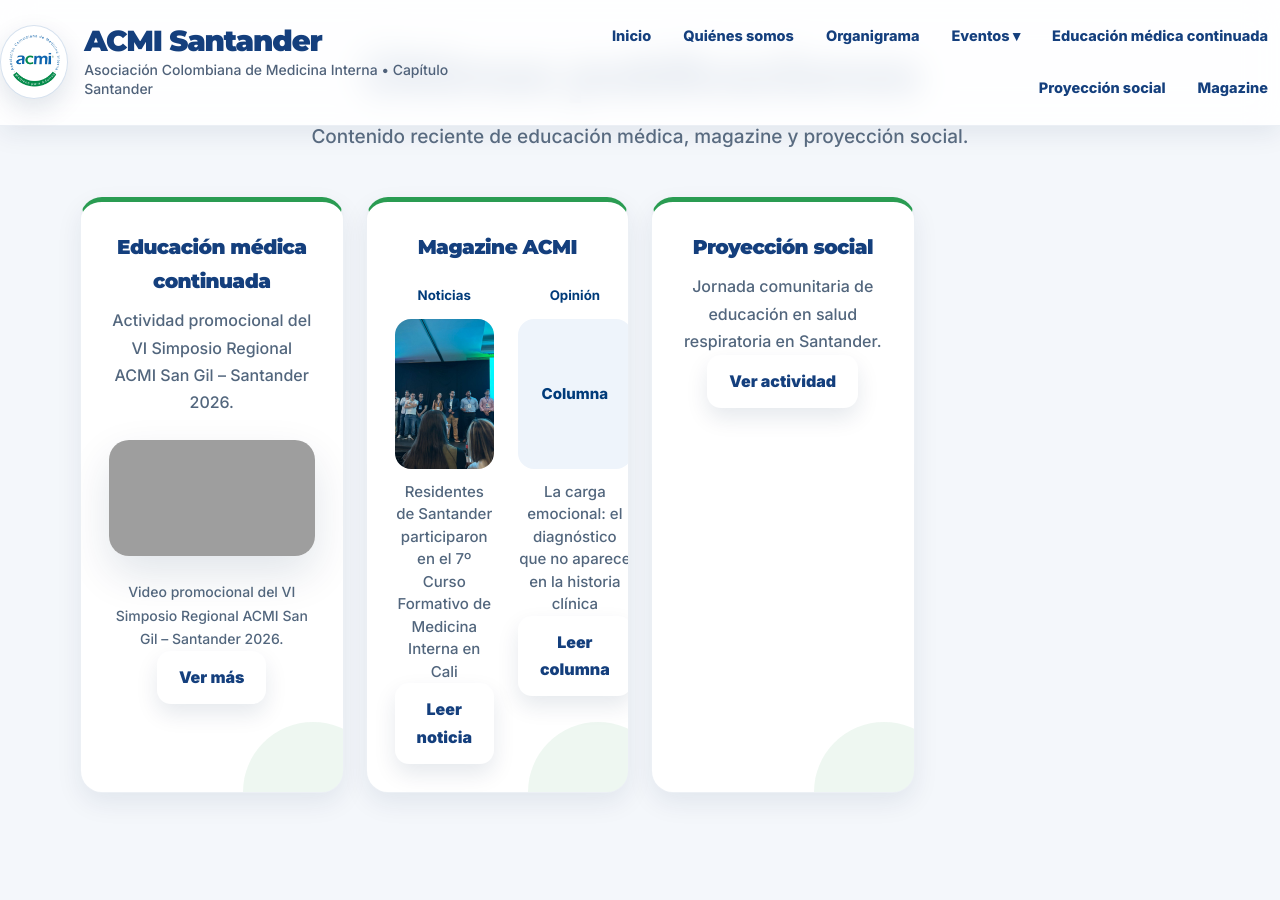
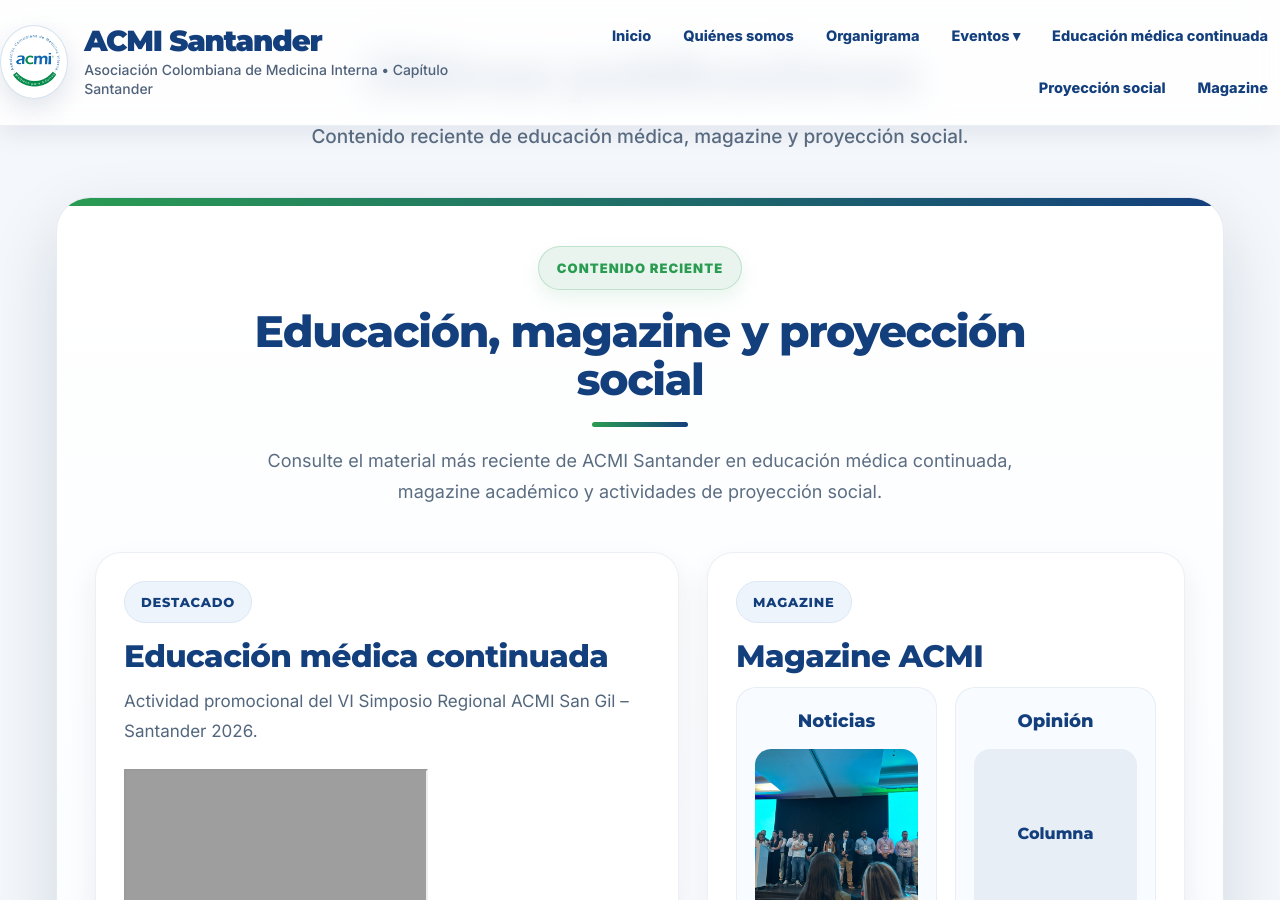
Before and after one commit to Acmisantander/Acmisantander, a Jekyll site: the page built from index.html, in a window 1280 px wide and 900 px high, scrolled down 4871 px. Built offline with Jekyll 4.4.1, drawn with Linux system fonts in a browser that asks for light colours; grey boxes are pictures that could not be loaded.

Commit message:
Update index.html

```diff
--- a/index.html
+++ b/index.html
@@ -1085,33 +1085,261 @@
 
 /* ==============================
    ÚLTIMAS PUBLICACIONES
+   TARJETA ÚNICA GRANDE
    ============================== */
 
-    .magazine-contenido{
+.publicaciones-card-unica{
+  max-width:1280px;
+  margin:0 auto;
+  background:linear-gradient(180deg, rgba(255,255,255,0.98), rgba(248,251,255,0.98));
+  border-radius:34px;
+  border:1px solid rgba(20,63,125,0.10);
+  box-shadow:0 28px 70px rgba(8,40,79,0.14);
+  overflow:hidden;
+  position:relative;
+}
+
+.publicaciones-card-unica::before{
+  content:"";
+  position:absolute;
+  inset:0 0 auto 0;
+  height:8px;
+  background:linear-gradient(90deg, var(--verde-acmi), var(--azul-acmi));
+  z-index:2;
+}
+
+.publicaciones-card-header{
+  text-align:center;
+  max-width:940px;
+  margin:0 auto;
+  padding:48px 36px 26px 36px;
+}
+
+.publicaciones-card-header h3{
+  font-family:'Montserrat', sans-serif;
+  color:var(--azul-acmi);
+  font-size:44px;
+  line-height:1.08;
+  font-weight:800;
+  letter-spacing:-0.03em;
+  margin-bottom:12px;
+}
+
+.publicaciones-card-header h3::after{
+  content:"";
+  display:block;
+  width:96px;
+  height:5px;
+  border-radius:999px;
+  margin:18px auto 0 auto;
+  background:linear-gradient(90deg, var(--verde-acmi), var(--azul-acmi));
+}
+
+.publicaciones-card-header p{
+  color:#5b6d82;
+  font-size:18px;
+  line-height:1.75;
+  margin:18px auto 0 auto;
+  max-width:800px;
+}
+
+.publicaciones-layout{
+  display:grid;
+  grid-template-columns:1.1fr 0.9fr;
+  gap:28px;
+  padding:18px 38px 38px 38px;
+  align-items:start;
+}
+
+.publicacion-feature,
+.publicacion-box{
+  background:#ffffff;
+  border:1px solid rgba(20,63,125,0.08);
+  border-radius:26px;
+  box-shadow:0 14px 30px rgba(8,40,79,0.08);
+  padding:28px;
+  position:relative;
+  overflow:hidden;
+}
+
+.publicacion-feature::before,
+.publicacion-box::before{
+  content:"";
+  position:absolute;
+  width:150px;
+  height:150px;
+  border-radius:50%;
+  right:-55px;
+  bottom:-70px;
+  background:rgba(42,156,82,0.07);
+}
+
+.publicacion-badge{
+  display:inline-block;
+  padding:9px 16px;
+  border-radius:999px;
+  font-family:'Montserrat', sans-serif;
+  font-size:13px;
+  font-weight:800;
+  text-transform:uppercase;
+  letter-spacing:0.06em;
+  margin-bottom:16px;
+  background:#eef4fb;
+  color:var(--azul-acmi);
+  border:1px solid #dbe7f5;
+}
+
+.publicacion-badge-verde{
+  background:#eaf4ee;
+  color:var(--verde-acmi);
+  border:1px solid rgba(42,156,82,0.22);
+}
+
+.publicacion-badge-azul{
+  background:#eef4fb;
+  color:var(--azul-acmi);
+  border:1px solid #dbe7f5;
+}
+
+.publicacion-feature h4,
+.publicacion-box h4{
+  font-family:'Montserrat', sans-serif;
+  color:var(--azul-acmi);
+  font-size:31px;
+  line-height:1.12;
+  font-weight:800;
+  letter-spacing:-0.02em;
+  margin-bottom:14px;
+  position:relative;
+  z-index:2;
+}
+
+.publicacion-feature p,
+.publicacion-box p{
+  color:#52667d;
+  font-size:17px;
+  line-height:1.75;
+  margin-bottom:18px;
+  position:relative;
+  z-index:2;
+}
+
+.publicacion-caption{
+  font-size:15px !important;
+  color:#5b6d82 !important;
+}
+
+.publicacion-video{
+  max-width:100%;
+  margin:22px 0 18px 0;
+}
+
+.publicaciones-side{
+  display:grid;
+  grid-template-rows:auto auto;
+  gap:24px;
+}
+
+.publicacion-magazine{
+  min-height:100%;
+}
+
+.magazine-grid-mejorado{
   display:grid;
   grid-template-columns:1fr 1fr;
-      gap:24px;
-      margin-top:20px;
-    }
-
-    .video-mini{
-      max-width:780px;
-      margin:24px auto;
-      position:relative;
-      padding-bottom:56.25%;
-      height:0;
-      overflow:hidden;
+  gap:18px;
+  margin-top:10px;
+}
+
+.magazine-item{
+  background:#f8fbff;
+  border:1px solid rgba(20,63,125,0.07);
   border-radius:20px;
-      box-shadow:var(--sombra-media);
-    }
-
-    .video-mini iframe{
-      position:absolute;
-      top:0;
-      left:0;
+  padding:18px;
+  text-align:center;
+}
+
+.magazine-item h5{
+  font-family:'Montserrat', sans-serif;
+  font-size:18px;
+  color:var(--azul-acmi);
+  margin-bottom:12px;
+  font-weight:800;
+}
+
+.magazine-thumb{
   width:100%;
-      height:100%;
-      border:0;
+  height:170px;
+  object-fit:cover;
+  border-radius:16px;
+  margin-bottom:12px;
+}
+
+.magazine-thumb-placeholder{
+  width:100%;
+  height:170px;
+  border-radius:16px;
+  margin-bottom:12px;
+  background:#e8eef6;
+  display:flex;
+  align-items:center;
+  justify-content:center;
+  color:var(--azul-acmi);
+  font-weight:800;
+  font-family:'Montserrat', sans-serif;
+}
+
+/* ==============================
+   RESPONSIVE
+   ============================== */
+
+@media(max-width:1024px){
+  .publicaciones-layout{
+    grid-template-columns:1fr;
+  }
+
+  .publicaciones-side{
+    grid-template-columns:1fr;
+    grid-template-rows:auto;
+  }
+}
+
+@media(max-width:700px){
+  .publicaciones-card-header{
+    padding:36px 22px 18px 22px;
+  }
+
+  .publicaciones-card-header h3{
+    font-size:30px;
+  }
+
+  .publicaciones-card-header p{
+    font-size:16px;
+  }
+
+  .publicaciones-layout{
+    padding:16px 20px 24px 20px;
+  }
+
+  .publicacion-feature,
+  .publicacion-box{
+    padding:22px;
+    border-radius:22px;
+  }
+
+  .publicacion-feature h4,
+  .publicacion-box h4{
+    font-size:25px;
+  }
+
+  .magazine-grid-mejorado{
+    grid-template-columns:1fr;
+  }
+
+  .magazine-thumb,
+  .magazine-thumb-placeholder{
+    height:190px;
+  }
 }
 
     /* ==============================
@@ -1663,21 +1891,39 @@
 
 <section class="section reveal" id="ultimas-publicaciones">
   <div class="container">
+
     <h2 class="section-title">Últimas publicaciones</h2>
 
     <p class="section-subtitle">
       Contenido reciente de educación médica, magazine y proyección social.
     </p>
 
-      <div class="cards-grid">
-        <div class="mini-card reveal">
+    <div class="publicaciones-card-unica">
+
+      <div class="publicaciones-card-header">
+        <span class="bloque-etiqueta">Contenido reciente</span>
+
+        <h3>Educación, magazine y proyección social</h3>
+
+        <p>
+          Consulte el material más reciente de ACMI Santander en educación médica continuada,
+          magazine académico y actividades de proyección social.
+        </p>
+      </div>
+
+      <div class="publicaciones-layout">
+
+        <!-- BLOQUE PRINCIPAL -->
+        <div class="publicacion-feature">
+          <span class="publicacion-badge">Destacado</span>
+
           <h4>Educación médica continuada</h4>
 
           <p>
             Actividad promocional del VI Simposio Regional ACMI San Gil – Santander 2026.
           </p>
 
-          <div class="video-mini">
+          <div class="video-mini publicacion-video">
             <iframe
               src="https://www.youtube.com/embed/EA9oWKuoZ6I"
               title="VI Simposio Regional ACMI"
@@ -1686,72 +1932,83 @@
             </iframe>
           </div>
 
-          <p style="font-size:14px;">
+          <p class="publicacion-caption">
             Video promocional del VI Simposio Regional ACMI San Gil – Santander 2026.
           </p>
 
-          <a class="btn btn-light"
+          <a class="btn btn-primary"
              href="{{ site.baseurl }}/educacion-medica-continuada/">
             Ver más
           </a>
         </div>
 
-        <div class="mini-card reveal">
+        <!-- COLUMNA DERECHA -->
+        <div class="publicaciones-side">
+
+          <!-- MAGAZINE -->
+          <div class="publicacion-box publicacion-magazine">
+            <span class="publicacion-badge publicacion-badge-azul">Magazine</span>
+
             <h4>Magazine ACMI</h4>
 
             {% assign noticia = site.categories.magazine | where: "subcategory","noticias" | first %}
             {% assign opinion = site.categories.magazine | where: "subcategory","opinion" | first %}
 
-          <div class="magazine-contenido">
-            <div>
-              <h5 style="color:#003b7a; margin-bottom:12px;">Noticias</h5>
+            <div class="magazine-grid-mejorado">
+
+              <div class="magazine-item">
+                <h5>Noticias</h5>
 
                 {% if noticia %}
                   {% if noticia.cover %}
                     <img
                       src="{{ site.baseurl }}{{ noticia.cover }}"
                       alt="{{ noticia.title }}"
-                    style="width:100%; height:150px; object-fit:cover; border-radius:16px; margin-bottom:12px;">
+                      class="magazine-thumb">
                   {% endif %}
 
-                <p style="font-size:15px; line-height:1.5;">
-                  {{ noticia.title }}
-                </p>
+                  <p>{{ noticia.title }}</p>
 
                   <a class="btn btn-light" href="{{ site.baseurl }}{{ noticia.url }}">
                     Leer noticia
                   </a>
+                {% else %}
+                  <p>Próximamente se publicarán nuevas noticias.</p>
                 {% endif %}
               </div>
 
-            <div>
-              <h5 style="color:#003b7a; margin-bottom:12px;">Opinión</h5>
+              <div class="magazine-item">
+                <h5>Opinión</h5>
 
                 {% if opinion %}
                   {% if opinion.cover %}
                     <img
                       src="{{ site.baseurl }}{{ opinion.cover }}"
                       alt="{{ opinion.title }}"
-                    style="width:100%; height:150px; object-fit:cover; border-radius:16px; margin-bottom:12px;">
+                      class="magazine-thumb">
                   {% else %}
-                  <div style="height:150px; border-radius:16px; background:#eef4fb; display:flex; align-items:center; justify-content:center; color:#003b7a; font-weight:800; font-size:15px; margin-bottom:12px;">
+                    <div class="magazine-thumb-placeholder">
                       Columna
                     </div>
                   {% endif %}
 
-                <p style="font-size:15px; line-height:1.5;">
-                  {{ opinion.title }}
-                </p>
+                  <p>{{ opinion.title }}</p>
 
                   <a class="btn btn-light" href="{{ site.baseurl }}{{ opinion.url }}">
                     Leer columna
                   </a>
+                {% else %}
+                  <p>Próximamente se publicarán nuevas columnas de opinión.</p>
                 {% endif %}
               </div>
-          </div>
-        </div>
-
-        <div class="mini-card reveal">
+
+            </div>
+          </div>
+
+          <!-- PROYECCIÓN SOCIAL -->
+          <div class="publicacion-box publicacion-social">
+            <span class="publicacion-badge publicacion-badge-verde">Comunidad</span>
+
             <h4>Proyección social</h4>
 
             <p>
@@ -1763,10 +2020,15 @@
               Ver actividad
             </a>
           </div>
-      </div>
+
+        </div>
+
+      </div>
+
+    </div>
+
   </div>
 </section>
-
   <section class="section reveal" id="patrocinios">
     <div class="container">
       <h2 class="section-title">Patrocinios</h2>
```
Lines whose indentation alone changed are shown as unchanged.
